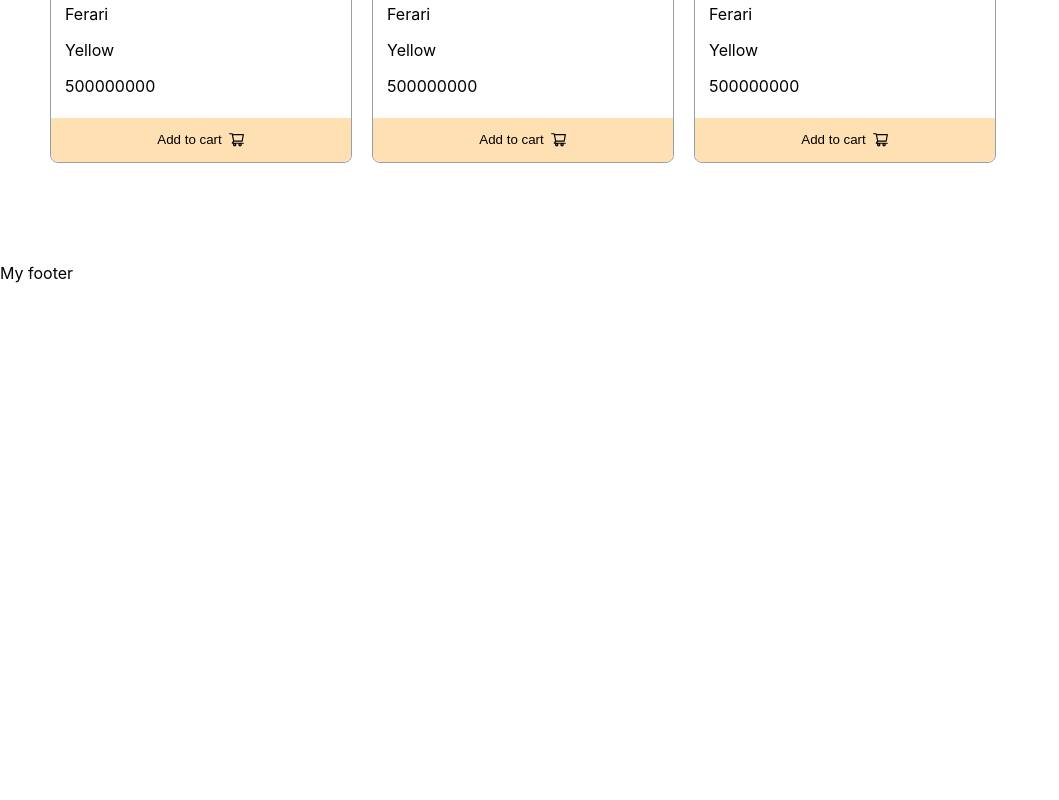
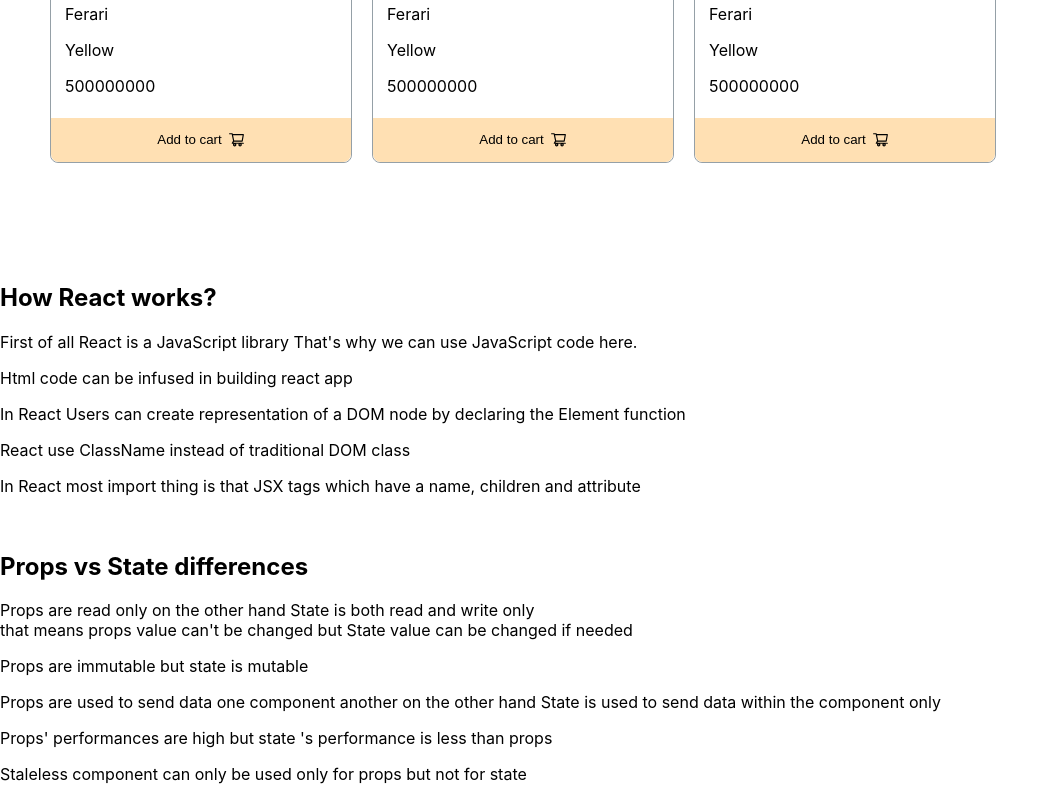
Before and after one commit to herohossen/lucky-one-a8, a React (Create React App) app: page / in a window 1280 px wide. Shown: the part 2176-2976 px from the top of the page, without its empty margins (0-1059 px from the left). Before the commit the page ends 2459 px from the top, so only its background shows below. Built offline with nearby package versions, Linux system fonts and the light colour scheme.

Commit message:
7th commit question answer added

```diff
--- a/src/Cart/Cart.css
+++ b/src/Cart/Cart.css
@@ -26,3 +26,19 @@
     background-color: orange;
     color:black;
   }
+
+  .cart-info{
+    display: flex;
+    align-items: center;
+    justify-content:space-around;
+    margin-top:15px;
+  }
+  .btn-removesingleCart{
+    background-color:rgba(255, 153,0,0.3);
+    border:none;
+    padding:4px;
+  }
+  .btn-removesingleCart:hover {
+    background-color: red;
+
+  }
--- a/src/Cart/Cart.js
+++ b/src/Cart/Cart.js
@@ -1,6 +1,6 @@
 import React from 'react';
 import './Cart.css'
-
+import { MdDelete } from 'react-icons/md';
 const Cart = ({carts,handleResetCart,handleChooseOneForMe, handleRemoveSingleCartItem}) => {
 
     return (
@@ -11,9 +11,12 @@
                 carts.map((cart) => {
                     return (
                         <div key={cart.id}>
+                            <div className='cart-info'>
                             <img src={cart.img} alt="Avatar" width={50}/>
-                            <h4>{ cart.name}</h4>
-                            <button  onClick={() => handleRemoveSingleCartItem(cart.id)}>remove</button>
+                            <p>{ cart.name}</p>
+                            <button className='btn-removesingleCart'  onClick={() => handleRemoveSingleCartItem(cart.id)}><MdDelete/></button>
+                            </div>
+
                         </div>
                     );
                 })
--- a/src/Footer/Footer.js
+++ b/src/Footer/Footer.js
@@ -4,7 +4,20 @@
 const Footer = () => {
     return (
         <div>
-            My footer
+ <h2>How React works?</h2>
+                <p>First of all React is a JavaScript library That's why we can use JavaScript code here.</p>
+                <p>Html code can be infused in building react app</p>
+                <p>In React Users can create representation of a DOM node by declaring the Element function</p>
+                <p>React use ClassName instead of traditional DOM class</p>
+                <p>In React most import thing is that JSX tags which have a name, children and attribute</p>
+                <p></p><br/>
+                <h2>Props vs State differences</h2>
+                <p>Props are read only on the other hand State is both read and write only<br/> that means props value can't be changed but State value can be changed if needed</p>
+                <p>Props are immutable but state is mutable</p>
+                <p>Props are used to send data one component another on the other hand State is used to send data within the component only</p>
+                <p>Props' performances are high but state 's performance is less than props</p>
+                <p>Staleless component can only be used only for props but not for state</p>
+
         </div>
     );
 };
```
